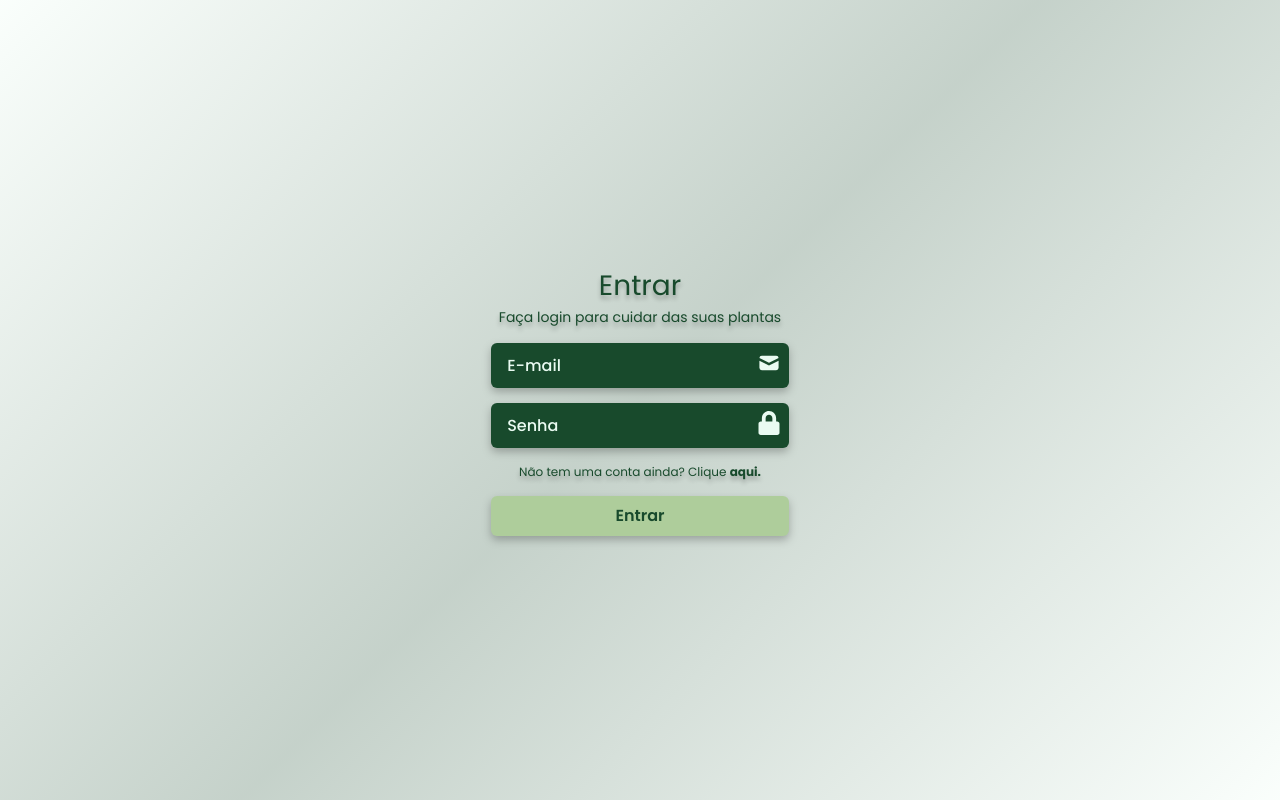
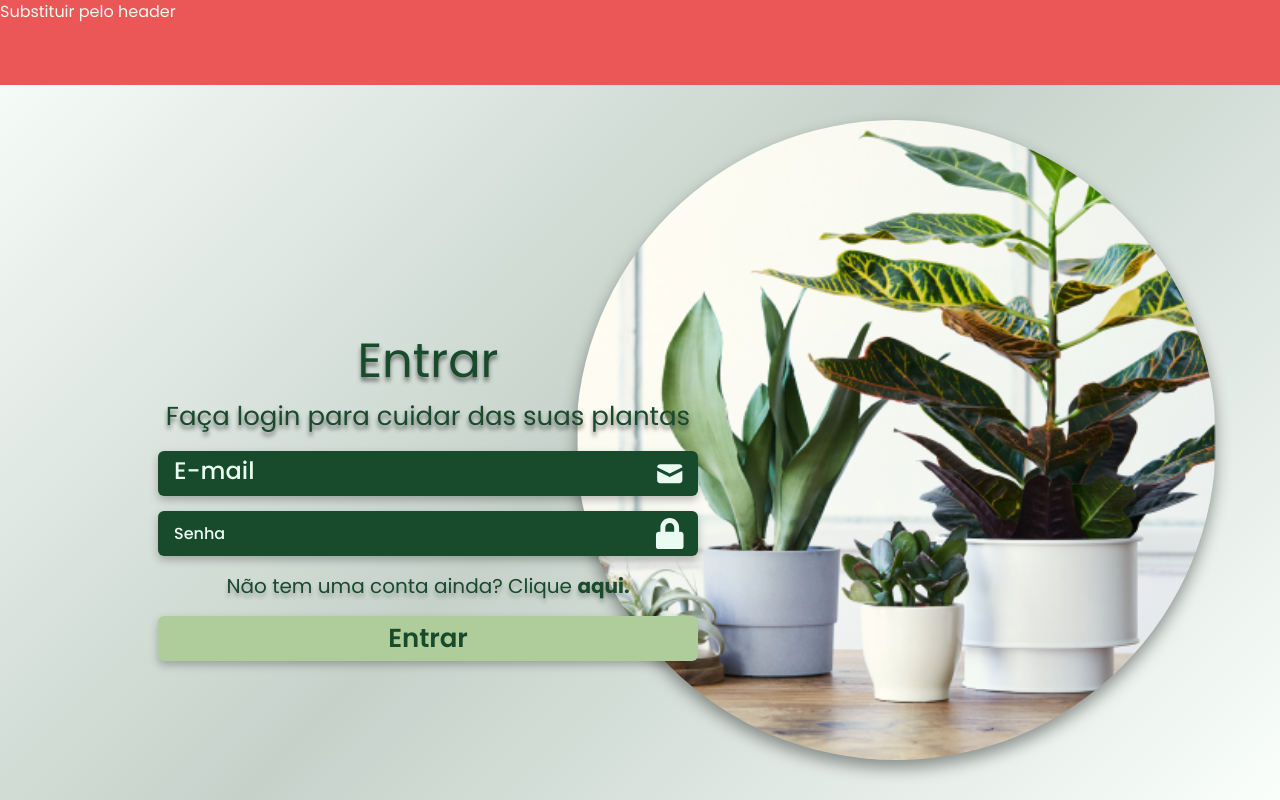
Before and after one commit to brenobcos/HELP-My-Plants, a React (Create React App) app: page /signin in a window 1280 px wide. Built offline with nearby package versions, Linux system fonts and the light colour scheme.

Commit message:
feat: login page created and integrated with login form. awaiting for header.

```diff
--- a/src/components/SignInForm/index.tsx
+++ b/src/components/SignInForm/index.tsx
@@ -45,32 +45,38 @@ function LogInForm() {
   return (
     <Box
       sx={{
-        width: "100vw",
-        height: "100vh",
         display: "flex",
         alignItems: "center",
         justifyContent: "center",
         flexDirection: "column",
+        width: ["100vw", "500px", "600px"],
       }}
     >
-      <Text fontSize={28} textShadow={"0px 4px 4px rgba(0, 0, 0, 0.25)"}>
+      <Text
+        fontSize={[28, 36, 48]}
+        textShadow={"0px 4px 4px rgba(0, 0, 0, 0.5)"}
+      >
         Entrar
       </Text>
       <Text
-        fontSize={14}
-        textShadow={"0px 4px 4px rgba(0, 0, 0, 0.25)"}
+        fontSize={[14, 20, 26]}
+        textShadow={"0px 4px 4px rgba(0, 0, 0, 0.5)"}
         sx={{ paddingBottom: "15px" }}
       >
         Faça login para cuidar das suas plantas
       </Text>
       <Stack
-        sx={{ alignItems: "center", justifyContent: "center", gap: "15px" }}
+        sx={{
+          alignItems: "center",
+          justifyContent: "center",
+          width: "100%",
+        }}
       >
         <FormControl
           as="form"
           isInvalid={!!errors}
           sx={{
-            width: "80%",
+            width: "90%",
             display: "flex",
             alignItems: "center",
             justifyContent: "center",
@@ -88,18 +94,29 @@ function LogInForm() {
                 backgroundColor: "green.800",
                 color: "green.100",
                 filter: "drop-shadow(0px 4px 4px rgba(0, 0, 0, 0.25))",
-                height: "45px",
+                height: "3vw",
+                maxHeight: "70px",
+                minHeight: "45px",
                 border: "none",
               }}
-              _placeholder={{ color: "green.100", fontWeight: "medium" }}
+              _placeholder={{
+                color: "green.100",
+                fontWeight: "medium",
+                fontSize: ["14px", "18px", "24px"],
+              }}
               isInvalid={!!errors.email}
               {...register("email")}
             />
             <InputRightElement
+              sx={{ height: "100%", paddingRight: "3%" }}
               children={
                 <Icon
                   as={HiMail}
-                  sx={{ color: "green.100", height: "24px", width: "24px" }}
+                  sx={{
+                    color: "green.100",
+                    height: "70%",
+                    width: "auto",
+                  }}
                 />
               }
             />
@@ -123,7 +140,9 @@ function LogInForm() {
                 backgroundColor: "green.800",
                 color: "green.100",
                 filter: "drop-shadow(0px 4px 4px rgba(0, 0, 0, 0.25))",
-                height: "45px",
+                height: "3vw",
+                maxHeight: "70px",
+                minHeight: "45px",
                 border: "none",
               }}
               _placeholder={{ color: "green.100", fontWeight: "medium" }}
@@ -132,10 +151,15 @@ function LogInForm() {
               {...register("password")}
             />
             <InputRightElement
+              sx={{ height: "100%", paddingRight: "3%" }}
               children={
                 <Icon
                   as={FaLock}
-                  sx={{ color: "green.100", height: "24px", width: "24px" }}
+                  sx={{
+                    color: "green.100",
+                    height: "70%",
+                    width: "auto",
+                  }}
                 />
               }
             />
@@ -149,7 +173,10 @@ function LogInForm() {
               </FormErrorMessage>
             )}
           </InputGroup>
-          <Text fontSize={12} textShadow={"0px 4px 4px rgba(0, 0, 0, 0.25)"}>
+          <Text
+            fontSize={[12, 15, 20]}
+            textShadow={"0px 4px 4px rgba(0, 0, 0, 0.25)"}
+          >
             Não tem uma conta ainda? Clique{" "}
             <b onClick={() => history.push("/signup")}>aqui.</b>
           </Text>
@@ -158,7 +185,12 @@ function LogInForm() {
               backgroundColor: "green.400",
               color: "green.800",
               width: "100%",
+              height: "3vw",
+              maxHeight: "70px",
+              minHeight: "45px",
               filter: "drop-shadow(0px 4px 4px rgba(0, 0, 0, 0.25))",
+
+              fontSize: [12, 18, 26],
             }}
             _hover={{ bg: "green.400", transform: "scale(1.01)" }}
             _active={{
--- a/src/pages/signIn/index.tsx
+++ b/src/pages/signIn/index.tsx
@@ -1,7 +1,89 @@
+import { Box, Flex, Image } from "@chakra-ui/react";
 import LogInForm from "../../components/SignInForm";
 
+const img = require("../../assets/loginpage.png");
+
 function SignIn() {
-  return <LogInForm />;
+  return (
+    <>
+      <Flex
+        sx={{
+          width: "100vw",
+
+          flexDirection: "column",
+          alignItems: "center",
+          justifyContent: "flex-start",
+          overflow: "hidden",
+          height: "100vh",
+        }}
+      >
+        <Box
+          sx={{
+            backgroundColor: "red.400",
+            color: "green.100",
+            width: "100%",
+            height: "100px",
+          }}
+        >
+          Substituir pelo header
+        </Box>
+        <Flex
+          sx={{
+            paddingTop: "10vh",
+            height: "100%",
+            width: "100vw",
+            alignItems: "flex-start",
+            justifyContent: "center",
+            "@media screen and (min-width: 1024px)": {
+              justifyContent: "flex-start",
+              paddingLeft: "2vw",
+              paddingTop: "30vh",
+            },
+            "@media screen and (min-width: 1280px)": {
+              paddingLeft: "10vw",
+            },
+            "@media screen and (min-width: 1480px)": {
+              paddingLeft: "20vw",
+            },
+          }}
+        >
+          <LogInForm />
+          <Image
+            src={img}
+            sx={{
+              borderRadius: "50%",
+              width: "95vw",
+              height: "95vw",
+              maxWidth: "500px",
+              maxHeight: "500px",
+              opacity: "0.6",
+              position: "fixed",
+              bottom: "-15vw",
+              right: "-15vw",
+              zIndex: "-1",
+              filter: "drop-shadow(0px 8px 8px rgba(0, 0, 0, 0.4))",
+              "@media screen and (min-width: 1024px)": {
+                opacity: "1",
+                width: "40vw",
+                height: "40vw",
+                minWidth: "100px",
+                minHeight: "100px",
+                maxWidth: "800px",
+                maxHeight: "800px",
+                bottom: "0",
+                right: "5vw",
+                top: "15vh",
+              },
+              "@media screen and (min-width: 1280px)": {
+                width: "50vw",
+                height: "50vw",
+              },
+            }}
+          />
+        </Flex>
+      </Flex>
+    </>
+  );
 }
 
 export default SignIn;
```
